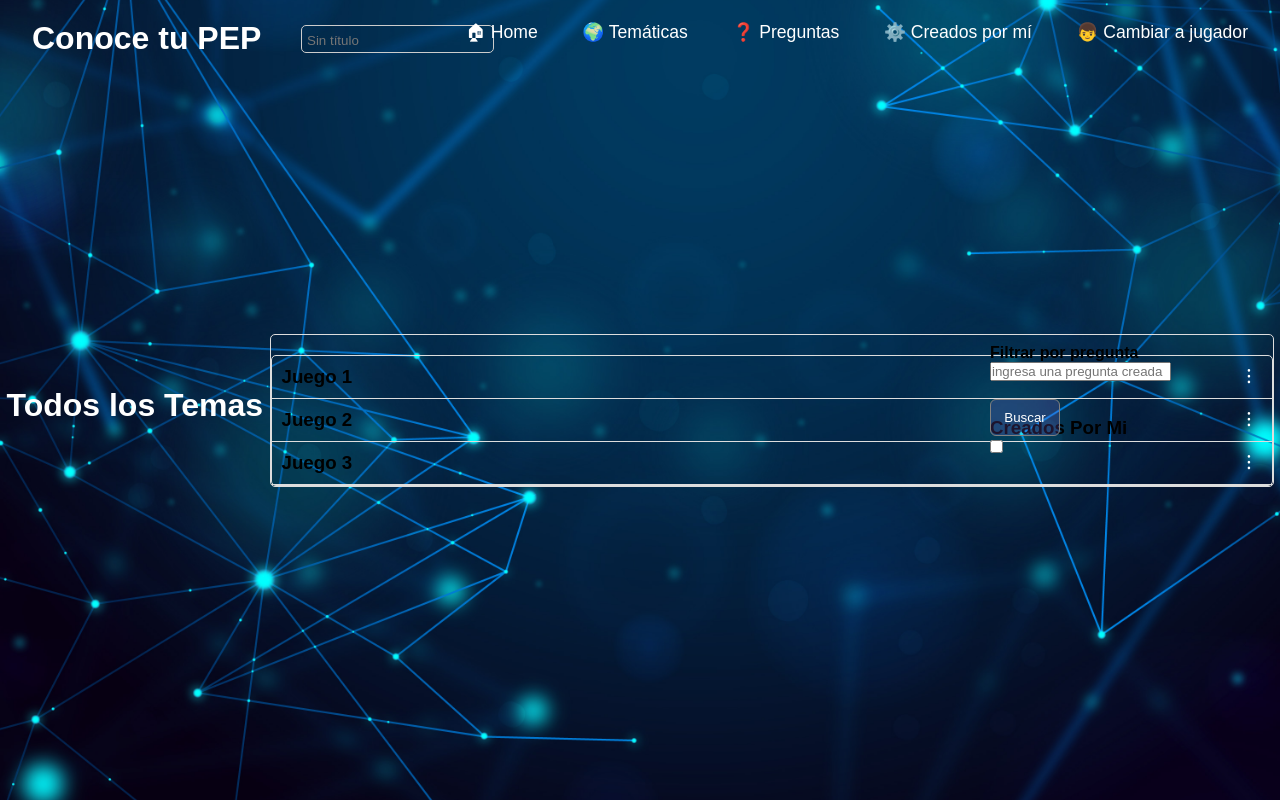
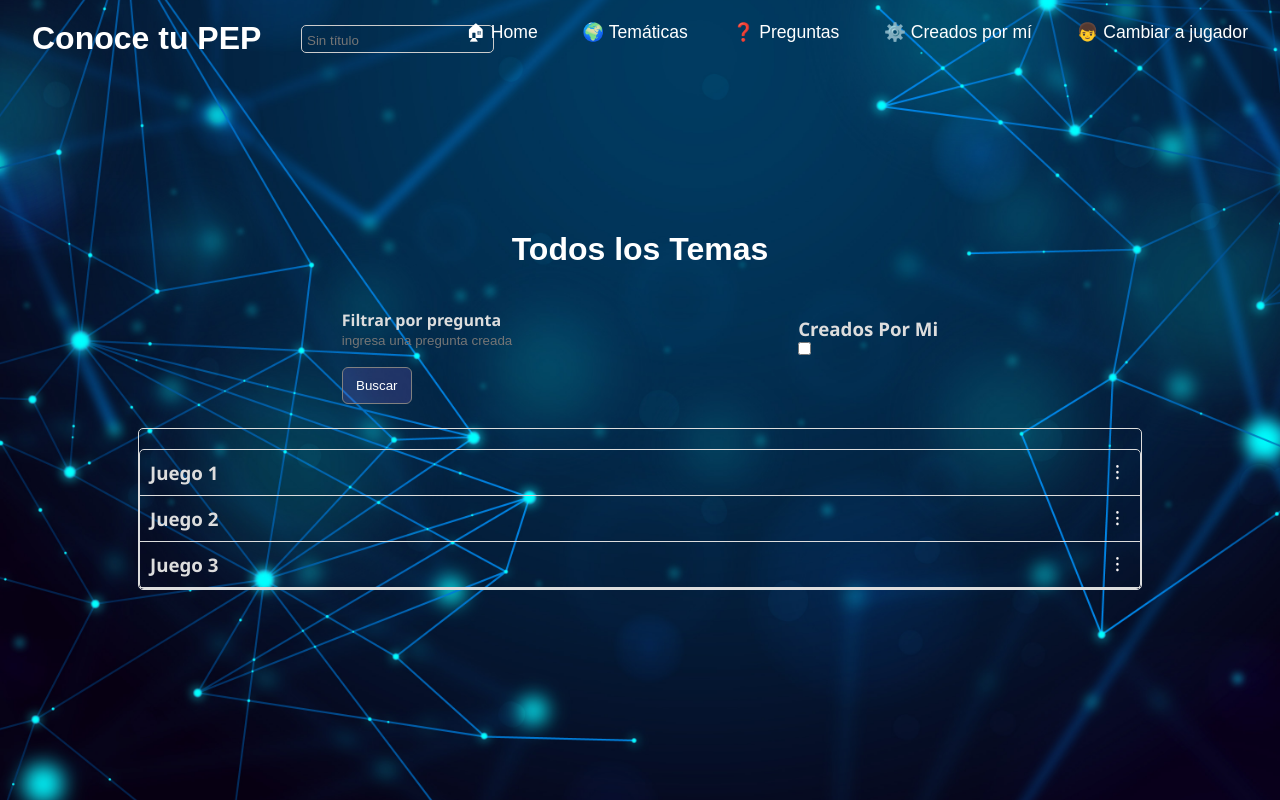
Before and after one commit to MartinCantillo/Juego-Pep, a Flask app: page /creadospormi in a window 1280 px wide. Run offline with Flask 3, Linux system fonts and the light colour scheme.

Commit message:
css de creados por mi by mike

```diff
--- a/app.py
+++ b/app.py
@@ -70,12 +70,6 @@ def index():
 def admin():
     nombre= "Admin"
     return render_template('admin.html')
-
-@app.route("/menuprincipal", methods=['GET'])
-def principal():
-    nombre= "principal"
-    return render_template('menuPrincipal.html')
-
 
 @app.route("/creadospormi", methods=['GET'])
 def creadospormi():
@@ -553,10 +547,7 @@ def consultar_base_de_datos(IdtematicaFK):
         'id': pregunta.id,
         'enunciado': pregunta.enunciado,
         }
-
-
    return dato
-
 
 @app.route('/consultapregunta', methods=['GET'])
 def ConsultaPregunta():
--- a/config/static/css/creadospormi.css
+++ b/config/static/css/creadospormi.css
@@ -1,10 +1,41 @@
+body {
+    display: flex;
+    flex-direction: column;
+    justify-content: center;
+    align-items: center;
+}
+
 .container-filtro {
-    height: 100;
-    width: 100;
-    position: absolute;
+    display: flex;
+    flex-direction: row;
+    justify-content: space-evenly;
+    align-items: center;
+    width: 800px;
+    height: 120px;
+    position: relative;
     right: 0;
-    width: 300px;
     padding: 10px;
+    margin-bottom: 10px;
+}
+
+.cont-valor{
+    width: 193px;
+    height: 28px;
+    position: relative;
+    border-radius: 5px;
+    border: 1px solid #ccc;
+    margin: 1px;
+    padding: 5px;
+    font-size: 1rem;
+}
+
+#valor {
+    width: 100%;
+    height: 100%;
+    border: none;
+    background: transparent;
+    outline: none;
+    color: #fff;
 }
 
 .btn-filtro {
@@ -18,16 +49,30 @@
     padding: 10px;
 }
 
+.checkbox{
+    color: #fff;
+    font-size: 1rem;
+    padding: 5px;
+}
+
 .game-list {
+    left: 85;
+    position: bottom;
     margin-top: 20px;
     border: 1px solid #ddd;
     border-radius: 5px;
 }
 
 h3 {
+    font-family: 'Segoe UI', Tahoma, Geneva, Verdana, sans-serif;
     cursor: pointer;
+    color: #ddd;
 }
-
+h4 {
+    font-family: 'Segoe UI', Tahoma, Geneva, Verdana, sans-serif;
+    cursor: pointer;
+    color: #ddd;
+}
 .game-item {
     width: 1000px;
     display: flex;
@@ -45,6 +90,7 @@ h3 {
     background-color: transparent;
     border: none;
     cursor: pointer;
+    color: rgb(253, 247, 247);
     font-size: 20px;
     line-height: 20px;
     padding: 0;
@@ -67,9 +113,22 @@ h3 {
     display: block;
 }
 
-.edit-button,
+.edit-button{
+    color: rgb(0, 89, 255);
+    background-color: transparent;
+    border: rgb(0, 255, 55);
+    cursor: pointer;
+    display: block;
+    width: 100%;
+    margin: 10px 0;
+    font-size: 16px;
+}
+
+
 .delete-button {
+    color: rgb(255, 51, 0);
     background-color: transparent;
+    border: rgb(0, 255, 55);
     border: none;
     cursor: pointer;
     display: block;
```
Also changed, not shown: config/templates/admin.html (+1 -30 lines).
